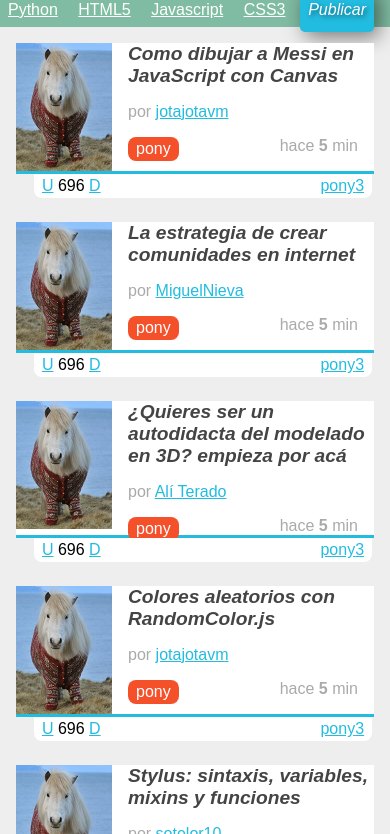
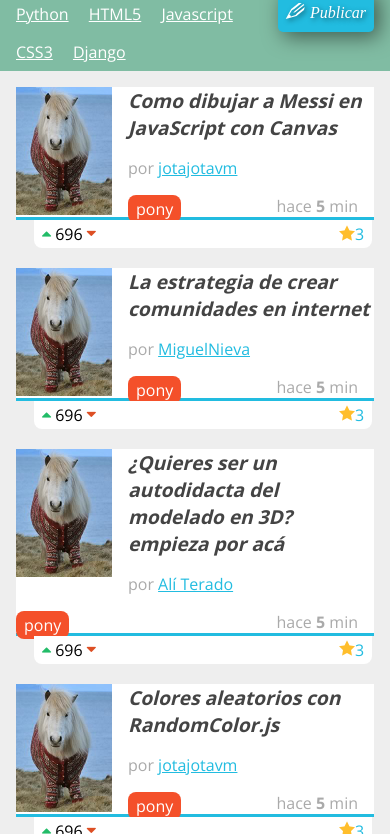
Before and after one commit to poldiaz/Dise-o-Web-Online, a plain HTML site: page index.html in a window 390 px wide. Shown: the part 79-913 px from the top of the page. Drawn offline with nearby package versions, Linux system fonts and the light colour scheme.

Commit message:
icon fonts y responsive

```diff
--- a/css/estilos.css
+++ b/css/estilos.css
@@ -1,10 +1,52 @@
+@font-face {
+	font-family: 'puls4';
+	src:url('../fuentes/puls4.eot?y8h036');
+	src:url('../fuentes/puls4.eot?#iefixy8h036') format('embedded-opentype'),
+		url('../fuentes/puls4.woff?y8h036') format('woff'),
+		url('../fuentes/puls4.ttf?y8h036') format('truetype'),
+		url('../fuentes/puls4.svg?y8h036#puls4') format('svg');
+	font-weight: normal;
+	font-style: normal;
+}
+
+[class^="icon-"], [class*=" icon-"] {
+	font-family: 'puls4';
+	speak: none;
+	font-style: normal;
+	font-weight: normal;
+	font-variant: normal;
+	text-transform: none;
+	line-height: 1;
+
+	/* Better Font Rendering =========== */
+	-webkit-font-smoothing: antialiased;
+	-moz-osx-font-smoothing: grayscale;
+}
+
+.icon-flecha-abajo:before {
+	content: "\e601";
+}
+.icon-flecha-arriba:before {
+	content: "\e600";
+}
+.icon-lapiz:before {
+	content: "\e603";
+	margin-right: .5em;
+}
+.icon-estrella:before {
+	content: "\e602";
+	position: relative;
+	top: .1em;
+}
+
+
 a {
 	color: #22BCE0;
 }
 
 body {
 	background: #EEEEEE;
-	font-family: Arial;
+	font-family: 'Open Sans', sans-serif;
 	font-size: 16px;
 }
 
@@ -77,7 +119,7 @@ nav {
 nav ul {
 	list-style: none;
 	margin: 0;
-	padding: 0;
+	padding: 0 6em 0 0.5em;
 }
 
 nav ul #publicar_nav {
@@ -173,7 +215,19 @@ nav ul li a {
 	padding: 0.2em 0.5em;
 	border-radius: 0 0 0.5em 0.5em;
 }
+#contenido .item .votacion a {
+	text-decoration: none;
+}
+#contenido .item .votacion .guardar_item {
+	color: #FFBE2C;
+}
 
+#contenido .item .votacion .down {
+	color: #DD4F24;
+}
+#contenido .item .votacion .up {
+	color: #22BC68;
+}
 #contenido .item .votacion .comentarios_item,
 #contenido .item .votacion .guardar_item {
 	float: right;
--- a/index.html
+++ b/index.html
@@ -3,7 +3,9 @@
 <head>
 	<meta charset="UTF-8">
 	<meta name="description" content="Página de práctica para el curso de diseño web online de mejorandola">
+	<meta name="viewport" content="width=device-width, minimum-scale=1, maximun-scale=1"/>
 	<title>Práctica Mejorandola HTML5</title>
+	<link href='http://fonts.googleapis.com/css?family=Open+Sans:400,700' rel='stylesheet' type='text/css'>
 	<link rel="stylesheet" href="css/normalize.css">
 	<link rel="stylesheet" href="css/estilos.css">
 </head>
@@ -27,7 +29,7 @@
 			<li><a href="#">CSS3</a></li>
 			<li><a href="#">Django</a></li>
 			<li id="publicar_nav">
-				<a href="#">Publicar</a>
+				<a class="icon-lapiz" href="#">Publicar</a>
 			</li>
 		</ul>
 	</nav>
@@ -49,11 +51,11 @@
 				</span>
 			</div>
 			<div class="votacion">
-				<a href="#" class="up">U</a>
+				<a href="#" class="up icon-flecha-arriba"></a>
 				696
-				<a href="#" class="down">D</a>
+				<a href="#" class="down icon-flecha-abajo"></a>
 				<a href="#" class="comentarios_item">3</a>
-				<a href="#" class="guardar_item">pony</a>
+				<a href="#" class="guardar_item icon-estrella"></a>
 			</div>
 		</article>
 		<article class="item">
@@ -73,11 +75,11 @@
 				</span>
 			</div>
 			<div class="votacion">
-				<a href="#" class="up">U</a>
+				<a href="#" class="up icon-flecha-arriba"></a>
 				696
-				<a href="#" class="down">D</a>
+				<a href="#" class="down icon-flecha-abajo"></a>
 				<a href="#" class="comentarios_item">3</a>
-				<a href="#" class="guardar_item">pony</a>
+				<a href="#" class="guardar_item icon-estrella"></a>
 			</div>
 		</article>
 		<article class="item">
@@ -97,11 +99,11 @@
 				</span>
 			</div>
 			<div class="votacion">
-				<a href="#" class="up">U</a>
+				<a href="#" class="up icon-flecha-arriba"></a>
 				696
-				<a href="#" class="down">D</a>
+				<a href="#" class="down icon-flecha-abajo"></a>
 				<a href="#" class="comentarios_item">3</a>
-				<a href="#" class="guardar_item">pony</a>
+				<a href="#" class="guardar_item icon-estrella"></a>
 			</div>
 		</article>
 		<article class="item">
@@ -121,11 +123,11 @@
 				</span>
 			</div>
 			<div class="votacion">
-				<a href="#" class="up">U</a>
+				<a href="#" class="up icon-flecha-arriba"></a>
 				696
-				<a href="#" class="down">D</a>
+				<a href="#" class="down icon-flecha-abajo"></a>
 				<a href="#" class="comentarios_item">3</a>
-				<a href="#" class="guardar_item">pony</a>
+				<a href="#" class="guardar_item icon-estrella"></a>
 			</div>
 		</article>
 		<article class="item">
@@ -145,11 +147,11 @@
 				</span>
 			</div>
 			<div class="votacion">
-				<a href="#" class="up">U</a>
+				<a href="#" class="up icon-flecha-arriba"></a>
 				696
-				<a href="#" class="down">D</a>
+				<a href="#" class="down icon-flecha-abajo"></a>
 				<a href="#" class="comentarios_item">3</a>
-				<a href="#" class="guardar_item">pony</a>
+				<a href="#" class="guardar_item icon-estrella"></a>
 			</div>
 		</article>
 		<article class="item">
@@ -169,11 +171,11 @@
 				</span>
 			</div>
 			<div class="votacion">
-				<a href="#" class="up">U</a>
+				<a href="#" class="up icon-flecha-arriba"></a>
 				696
-				<a href="#" class="down">D</a>
+				<a href="#" class="down icon-flecha-abajo"></a>
 				<a href="#" class="comentarios_item">3</a>
-				<a href="#" class="guardar_item">pony</a>
+				<a href="#" class="guardar_item icon-estrella"></a>
 			</div>
 		</article>
 		<article class="item">
@@ -193,11 +195,11 @@
 				</span>
 			</div>
 			<div class="votacion">
-				<a href="#" class="up">U</a>
+				<a href="#" class="up icon-flecha-arriba"></a>
 				696
-				<a href="#" class="down">D</a>
+				<a href="#" class="down icon-flecha-abajo"></a>
 				<a href="#" class="comentarios_item">3</a>
-				<a href="#" class="guardar_item">pony</a>
+				<a href="#" class="guardar_item icon-estrella"></a>
 			</div>
 		</article>
 	</section>
```
